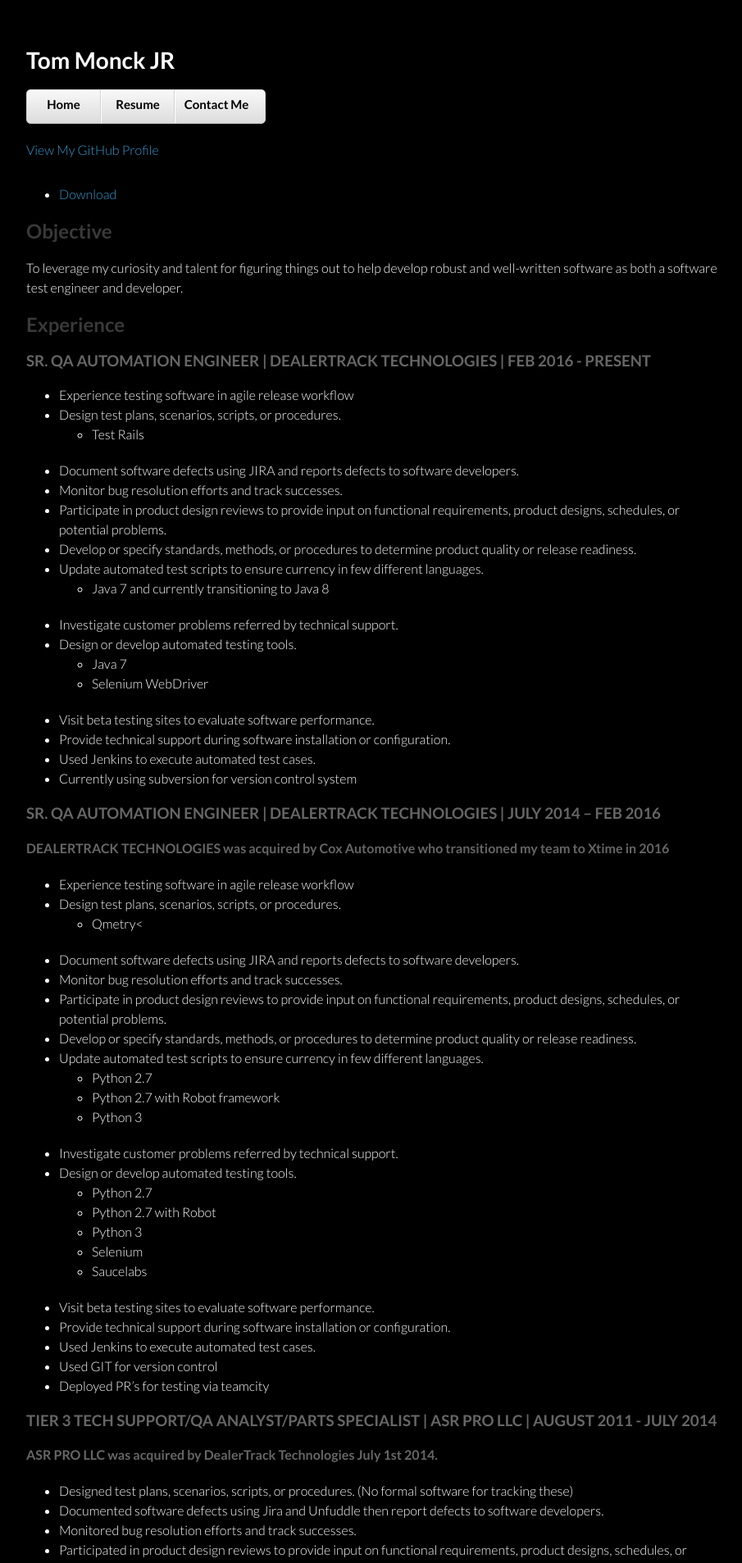
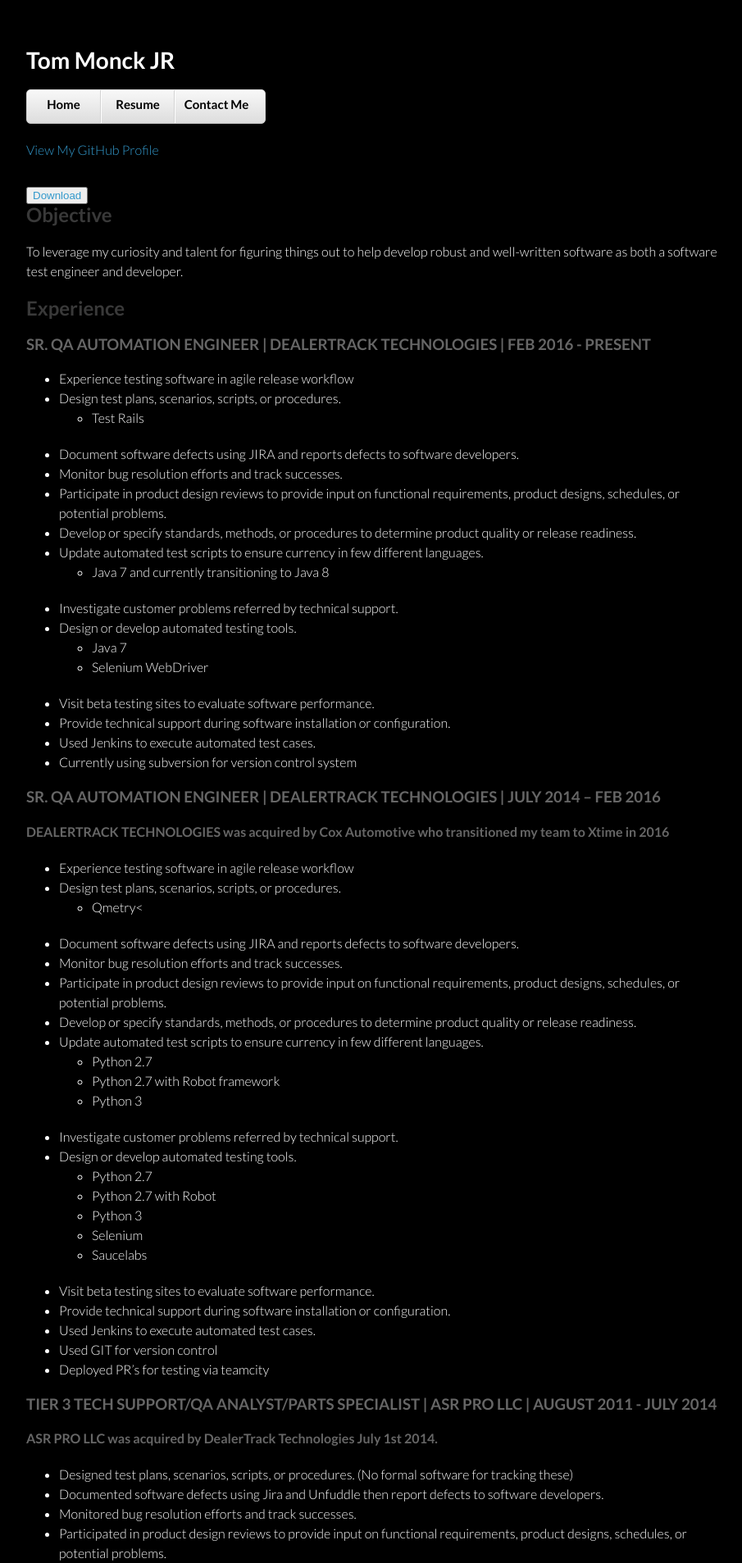
Before and after one commit to tmonck/tmonck.github.io, a Jekyll site: the page built from Resume.html, in a window 1280 px wide. Shown: the top 1907 px of the page at 82% size, without its empty margins (178-1083 px from the left). Built offline with Jekyll 4.4.1, drawn with Linux system fonts in a browser that asks for light colours.

```diff
--- a/Resume.html
+++ b/Resume.html
@@ -3,9 +3,8 @@ layout: default
 title: Tom Monck JR by tmonck
 ---
 
-<ul>
-	<li><a href="Documents/resume" download>Download</a></li>
-</ul>
+
+	<button><a href="Documents/resume" download>Download</a></button>
 <h2>Objective</h2>
 
 <p>To leverage my curiosity and talent for figuring things out to help develop robust and well-written software as both a software test engineer and developer.</p>
```
